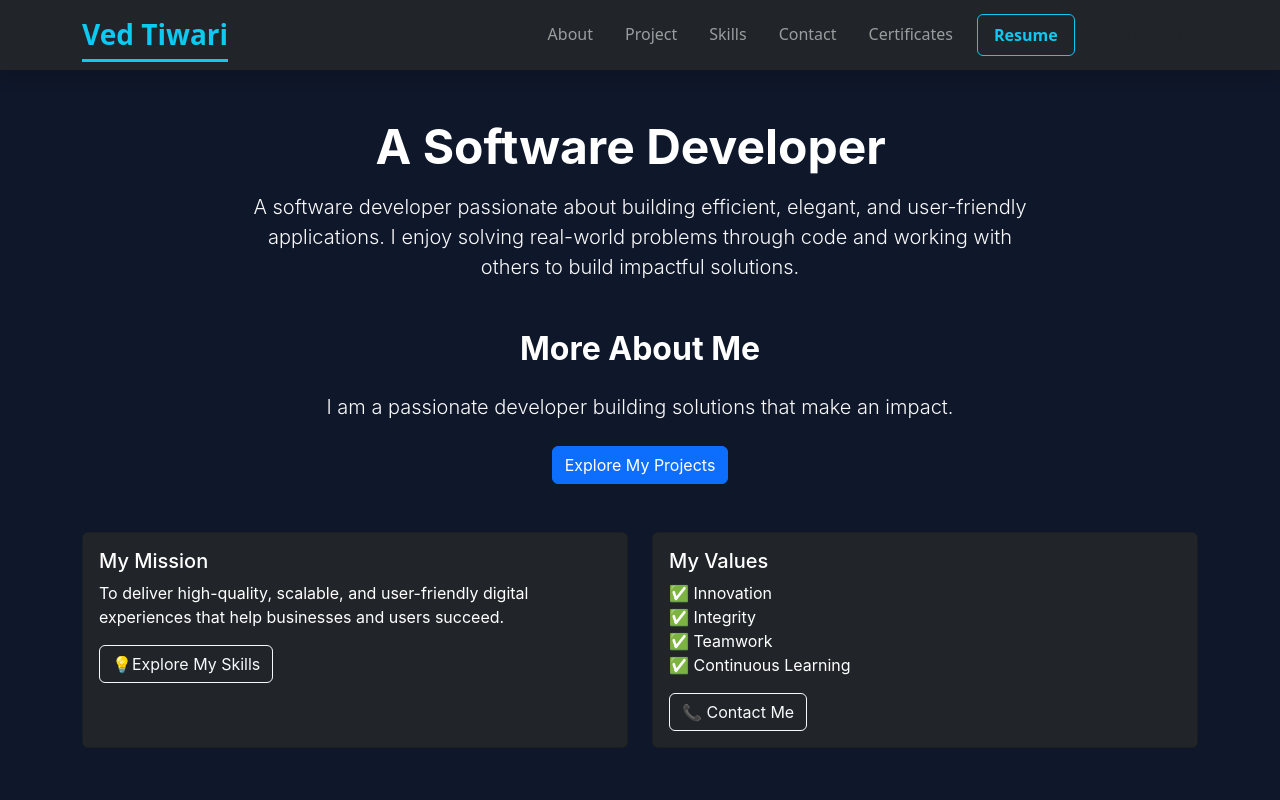
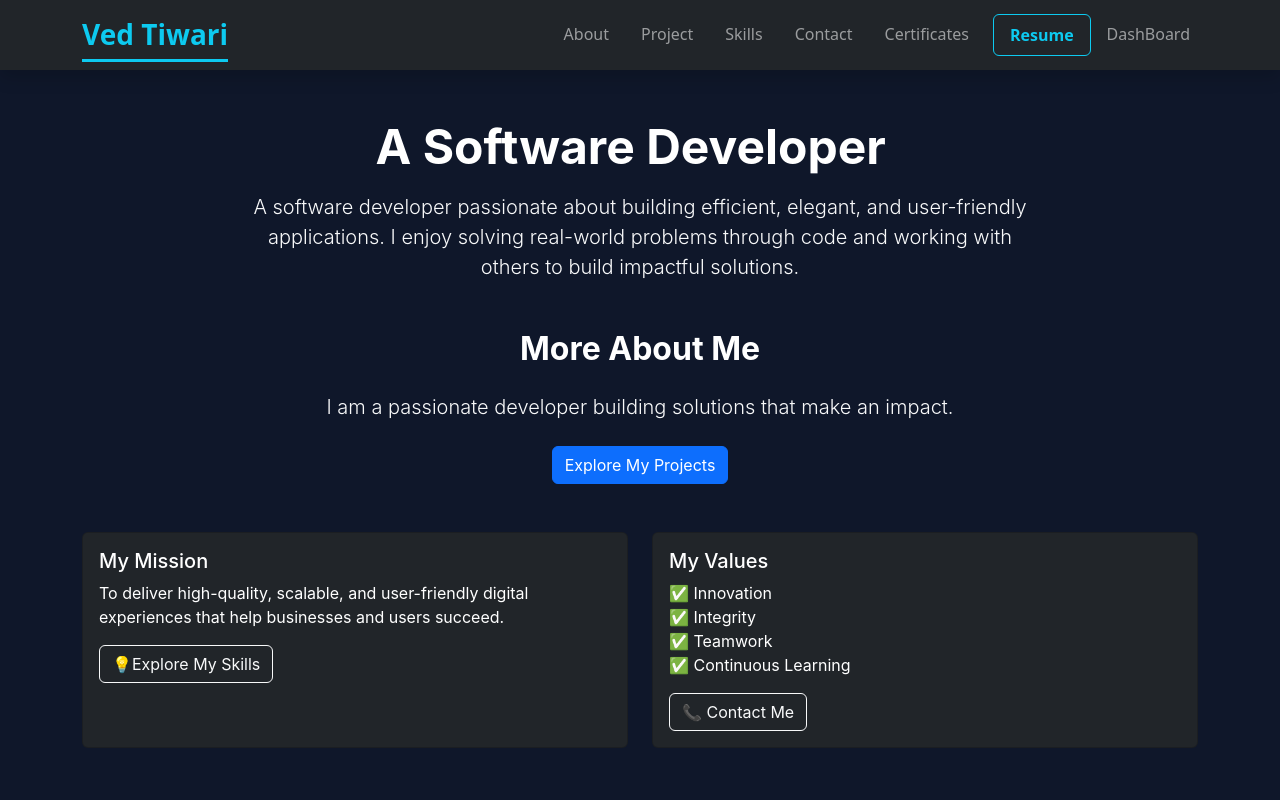
Before and after one commit to VedTiwari278/MyNewPortFolio, a React (Vite) app in the folder FRONTEND/: page / in a window 1280 px wide. Shown: the top 800 px of the page. Built offline with nearby package versions, Linux system fonts and the light colour scheme.

Commit message:
DashBoard

```diff
--- a/FRONTEND/src/assets/NavBar.jsx
+++ b/FRONTEND/src/assets/NavBar.jsx
@@ -93,9 +93,11 @@ const NavBar = () => {
             <Nav.Link
               as={Link}
               to="/admin/dashboard"
-              target="_blank"
-              rel="noopener noreferrer"
-              className="mx-2 text-dark"
+              // className={`mx-2 ${
+              //   location.pathname === "/admin/dashboard"
+              //     ? "text-warning fw-bold border-bottom border-2 border-warning"
+              //     : ""
+              // }`}
             >
               DashBoard
             </Nav.Link>
```
